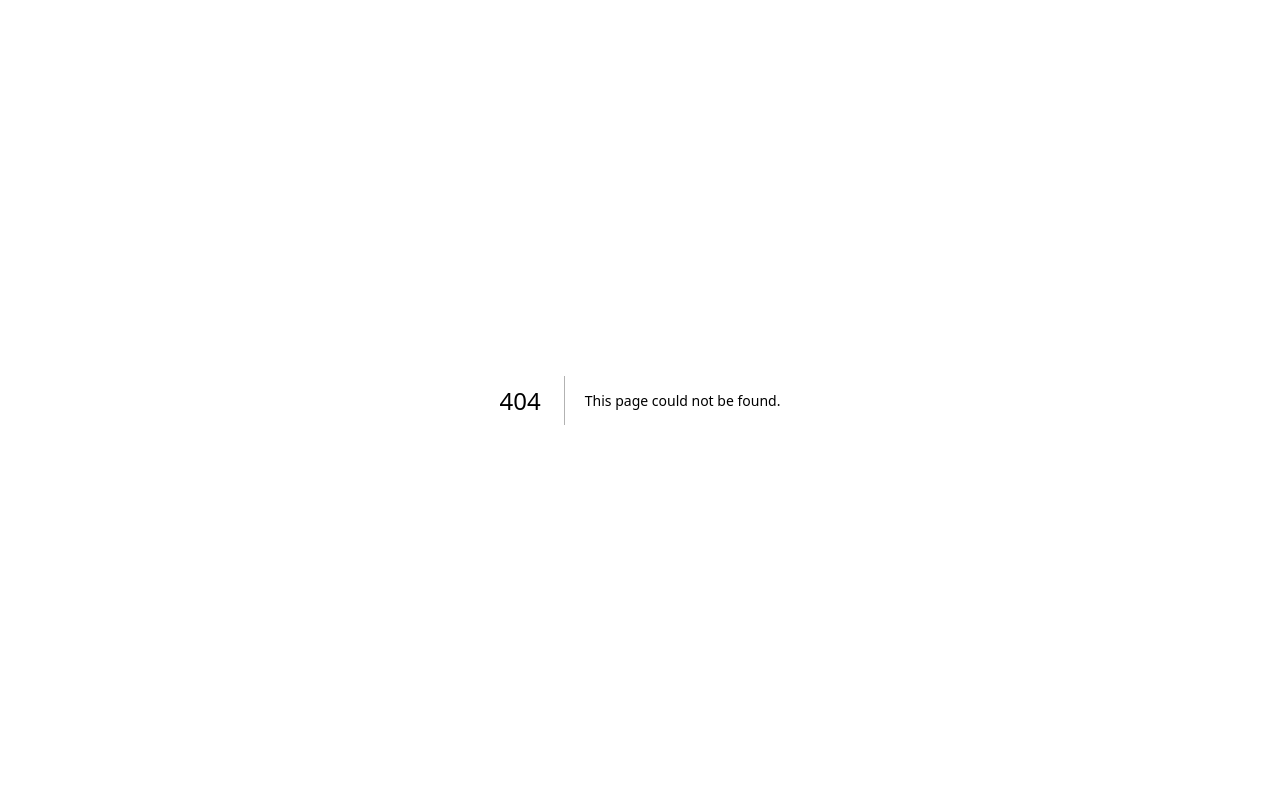
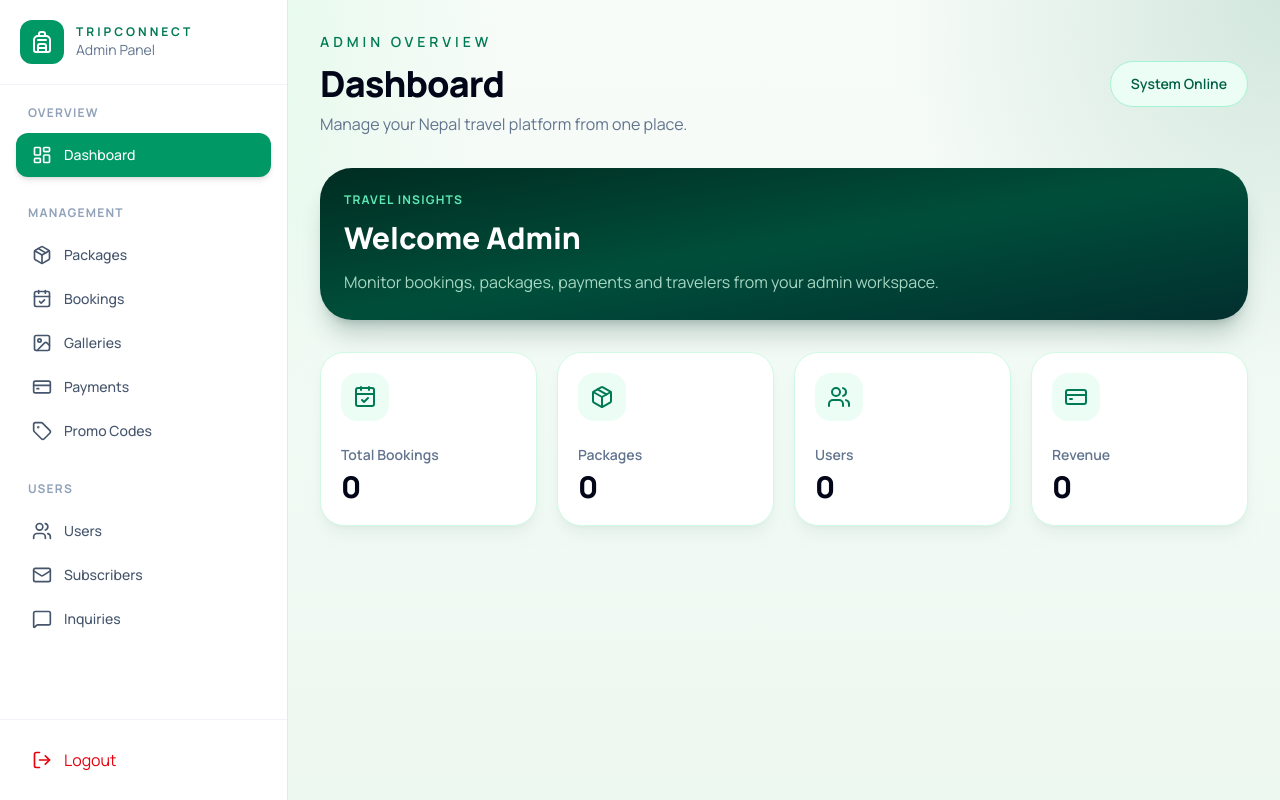
Before and after one commit to diwasbk/TripConnect, a Next.js app in the folder frontend/: page /admin/dashboard in a window 1280 px wide. Before the commit this address had no page. Built offline with nearby package versions, Linux system fonts and the light colour scheme; no server answers.

Commit message:
feat(admin): add dashboard page and section component

```diff
--- /dev/null
+++ b/frontend/app/(private)/admin/dashboard/_components/dashboard-section.tsx
@@ -0,0 +1,123 @@
+"use client";
+import { handleGetDashboardSummary } from "@/lib/actions/summary-action";
+import { CalendarCheck, Package, Users, CreditCard } from "lucide-react";
+import Link from "next/link";
+import { useEffect, useState } from "react";
+
+export default function AdminDashboard() {
+    const [summary, setSummary] = useState({
+        totalBookings: 0,
+        totalPackages: 0,
+        totalUsers: 0,
+        totalRevenue: 0,
+    });
+
+    useEffect(() => {
+        const fetchSummary = async () => {
+            try {
+                const response = await handleGetDashboardSummary();
+                if (response.success) {
+                    setSummary(response.result);
+                }
+
+            } catch (error) {
+                console.log(error);
+            };
+        };
+
+        fetchSummary();
+    }, []);
+
+    const stats = [
+        {
+            title: "Total Bookings",
+            value: summary.totalBookings,
+            icon: <CalendarCheck size={24} />,
+            change: "+12%",
+            href: "/admin/bookings"
+        },
+        {
+            title: "Packages",
+            value: summary.totalPackages,
+            icon: <Package size={24} />,
+            change: "+4",
+            href: "/admin/packages"
+        },
+        {
+            title: "Users",
+            value: summary.totalUsers,
+            icon: <Users size={24} />,
+            change: "+18%",
+            href: "/admin/users"
+        },
+        {
+            title: "Revenue",
+            value: summary.totalRevenue,
+            icon: <CreditCard size={24} />,
+            change: "+21%",
+            href: "/admin/payments"
+        },
+    ];
+
+    return (
+        <div className="relative overflow-hidden px-4 py-8 sm:px-6 lg:px-8 max-w-7xl">
+            <div className="space-y-8">
+                {/* Header */}
+                <div className="flex flex-col gap-4 sm:flex-row sm:items-center sm:justify-between">
+                    <div>
+                        <p className="text-sm font-semibold uppercase tracking-[0.28em] text-emerald-700">
+                            Admin Overview
+                        </p>
+                        <h1 className="mt-3 text-4xl font-black tracking-tight text-slate-950">
+                            Dashboard
+                        </h1>
+                        <p className="mt-2 text-slate-500">
+                            Manage your Nepal travel platform from one place.
+                        </p>
+                    </div>
+                    <div className="rounded-full border border-emerald-200 bg-emerald-50 px-5 py-3 text-sm font-semibold text-emerald-800">
+                        System Online
+                    </div>
+                </div>
+
+                {/* Right Panel */}
+                <div className="rounded-4xl bg-linear-to-br from-emerald-950 via-emerald-900 to-teal-950 p-6 text-white shadow-xl shadow-emerald-950/20">
+                    <p className="text-xs font-bold uppercase tracking-widest text-emerald-300">
+                        Travel Insights
+                    </p>
+                    <h2 className="mt-3 text-3xl font-black">
+                        Welcome Admin
+                    </h2>
+                    <p className="mt-3 leading-7 text-emerald-100/80">
+                        Monitor bookings, packages, payments and travelers from your admin workspace.
+                    </p>
+                </div>
+
+                {/* Stats */}
+                <div className="grid gap-5 sm:grid-cols-2 xl:grid-cols-4">
+                    {stats.map((item) => (
+                        <Link
+                            key={item.title}
+                            href={item.href}
+                            className="rounded-3xl border border-emerald-100 bg-white p-5 shadow-lg shadow-emerald-950/5 hover:-translate-y-1 transition-all duration-300"
+                        >
+                            <div className="flex items-center justify-between">
+                                <div className="rounded-2xl bg-emerald-50 p-3 text-emerald-700">
+                                    {item.icon}
+                                </div>
+                            </div>
+
+                            <p className="mt-6 text-sm font-semibold text-slate-500">
+                                {item.title}
+                            </p>
+
+                            <h2 className="mt-1 text-3xl font-black text-slate-950">
+                                {item.value}
+                            </h2>
+                        </Link>
+                    ))}
+                </div>
+            </div>
+        </div>
+    );
+}
--- /dev/null
+++ b/frontend/app/(private)/admin/dashboard/page.tsx
@@ -0,0 +1,15 @@
+import AdminSideBar from "../_components/admin-sidebar";
+import AdminDashboard from "./_components/dashboard-section";
+
+export default function Page() {
+    return (
+        <div className="flex flex-col md:flex-row h-screen overflow-hidden">
+            <div className="md:shrink-0">
+                <AdminSideBar />
+            </div>
+            <div className="flex-1 overflow-y-auto">
+                <AdminDashboard />
+            </div>
+        </div>
+    );
+}
```
